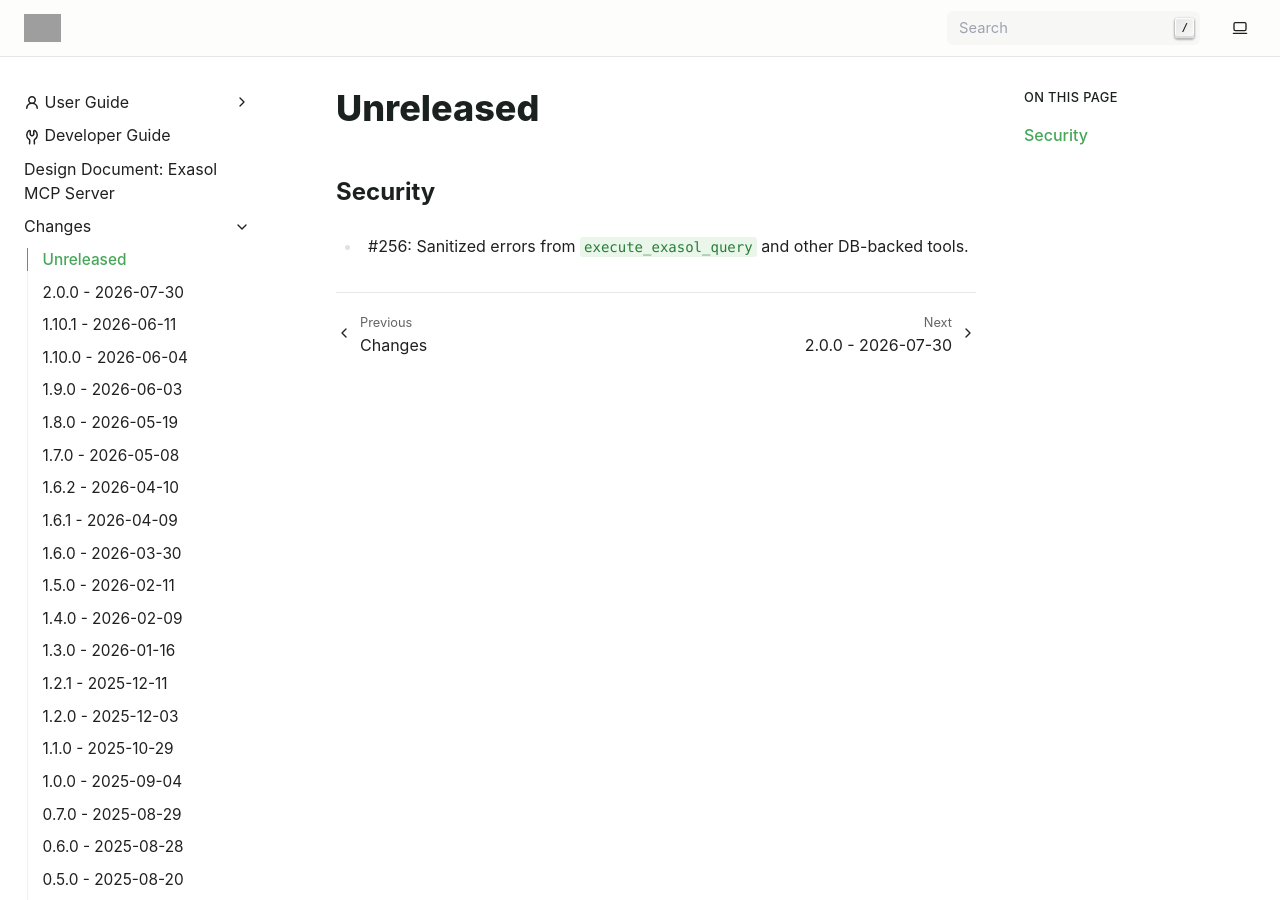
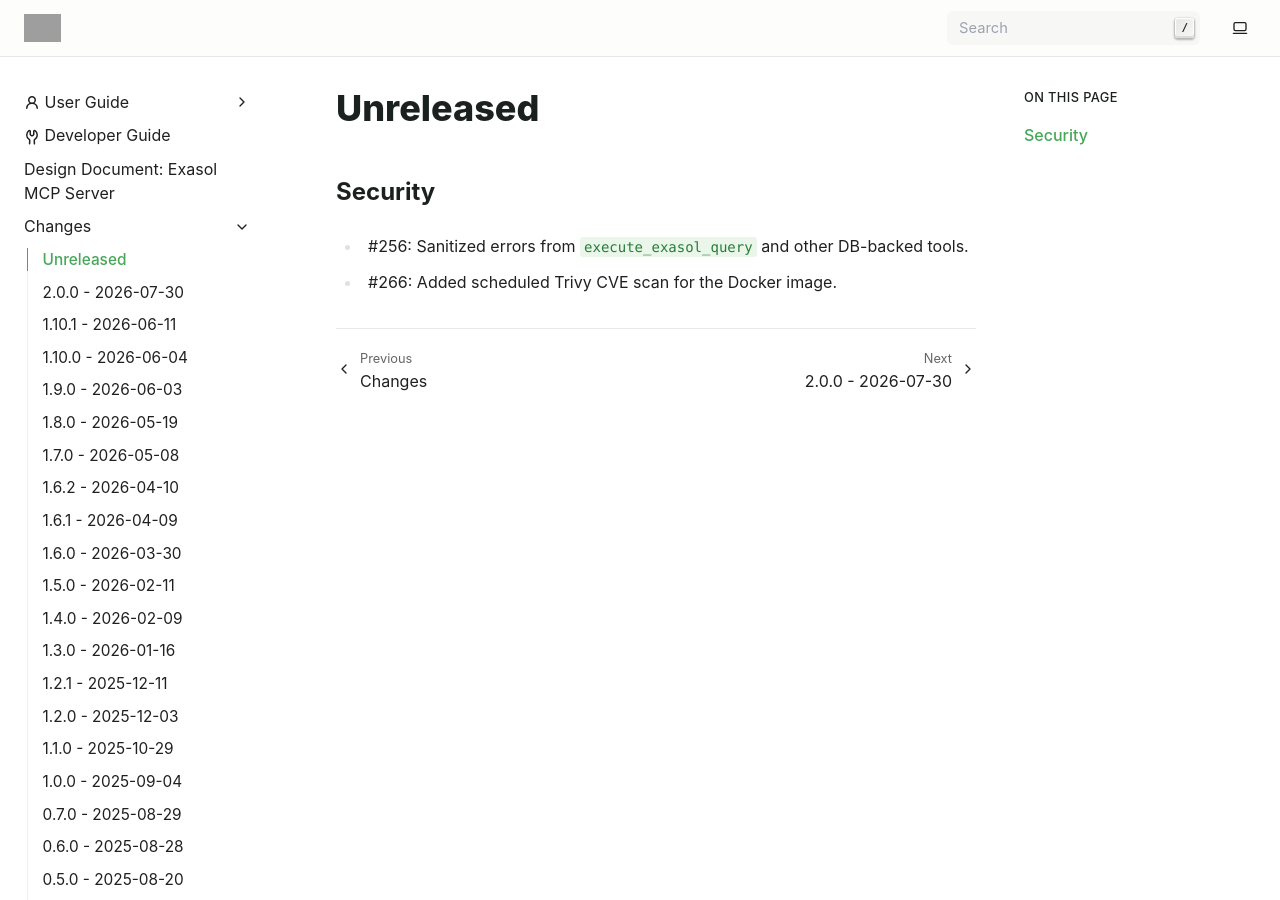
Before and after one commit to exasol/mcp-server, a Sphinx documentation site: the page built from doc/changes/unreleased.md, in a window 1280 px wide and 900 px high. Built offline with Sphinx 7.4.7, drawn with Linux system fonts in a browser that asks for light colours; grey boxes are pictures that could not be loaded.

Commit message:
#266: Added scheduled Trivy CVE scan (#268)

```diff
--- a/doc/changes/unreleased.md
+++ b/doc/changes/unreleased.md
@@ -3,3 +3,4 @@
 ## Security
 
 * #256: Sanitized errors from `execute_exasol_query` and other DB-backed tools.
+* #266: Added scheduled Trivy CVE scan for the Docker image.
```
Also changed, not shown: 1 other file.
